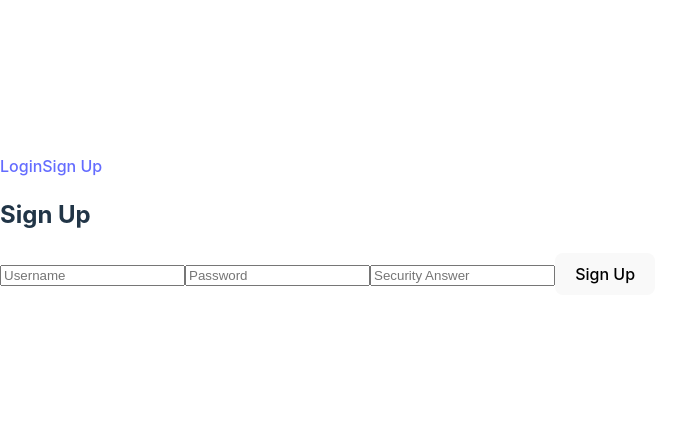
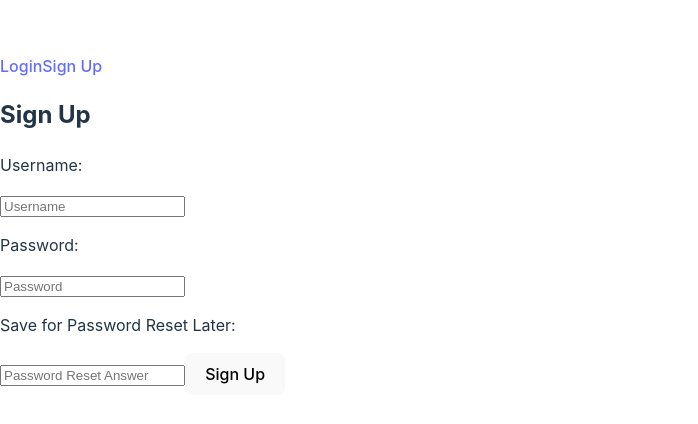
Before and after one commit to CWOChris/apertum-ostium, a React (Vite) app in the folder apertum-ostium/: page /signup in a window 1280 px wide. Shown: the part 176-600 px from the top of the page, without its empty margins (0-698 px from the left). Built offline with nearby package versions, Linux system fonts and the light colour scheme.

Commit message:
added text info to signup page

```diff
--- a/apertum-ostium/src/pages/Signup.jsx
+++ b/apertum-ostium/src/pages/Signup.jsx
@@ -25,9 +25,9 @@ const Signup = () => {
       <h2 className="text-xl font-bold mb-4">Sign Up</h2>
       {message && <p className="text-gray-700">{message}</p>}
       <form onSubmit={handleSignup} className="space-y-3">
-        <input type="text" placeholder="Username" value={username} onChange={(e) => setUsername(e.target.value)} required />
-        <input type="password" placeholder="Password" value={password} onChange={(e) => setPassword(e.target.value)} required />
-        <input type="text" placeholder="Security Answer" value={securityAnswer} onChange={(e) => setSecurityAnswer(e.target.value)} required />
+        <p>Username:</p><input type="text" placeholder="Username" value={username} onChange={(e) => setUsername(e.target.value)} required />
+        <p>Password:</p><input type="password" placeholder="Password" value={password} onChange={(e) => setPassword(e.target.value)} required />
+        <p>Save for Password Reset Later:</p><input type="text" placeholder="Password Reset Answer" value={securityAnswer} onChange={(e) => setSecurityAnswer(e.target.value)} required />
         <button type="submit">Sign Up</button>
       </form>
     </div>
```
